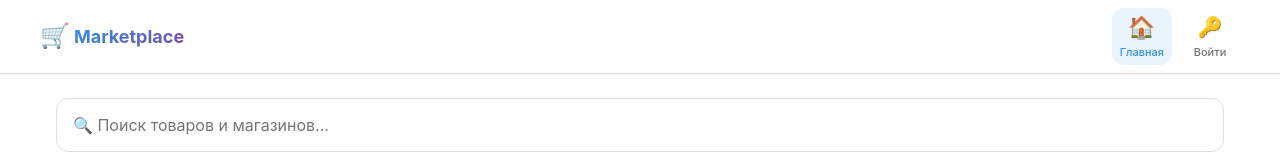
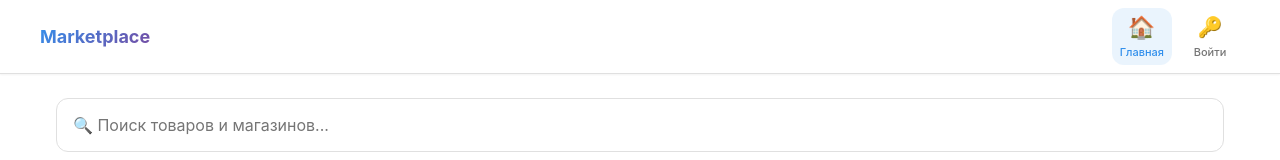
Before and after one commit to GrekEv/telegram-marketplace, a React (Vite) app in the folder frontend/: page / in a window 1280 px wide. Shown: the top 160 px of the page. Built offline with nearby package versions, Linux system fonts and the light colour scheme; no server answers.

Commit message:
Remove cart icon from header logo

```diff
--- a/frontend/src/components/Header.jsx
+++ b/frontend/src/components/Header.jsx
@@ -13,7 +13,6 @@ const Header = () => {
     <header className="header">
       <div className="header-content">
         <Link to="/" className="logo">
-          <span className="logo-icon">🛒</span>
           <span className="logo-text">Marketplace</span>
         </Link>
 
```
